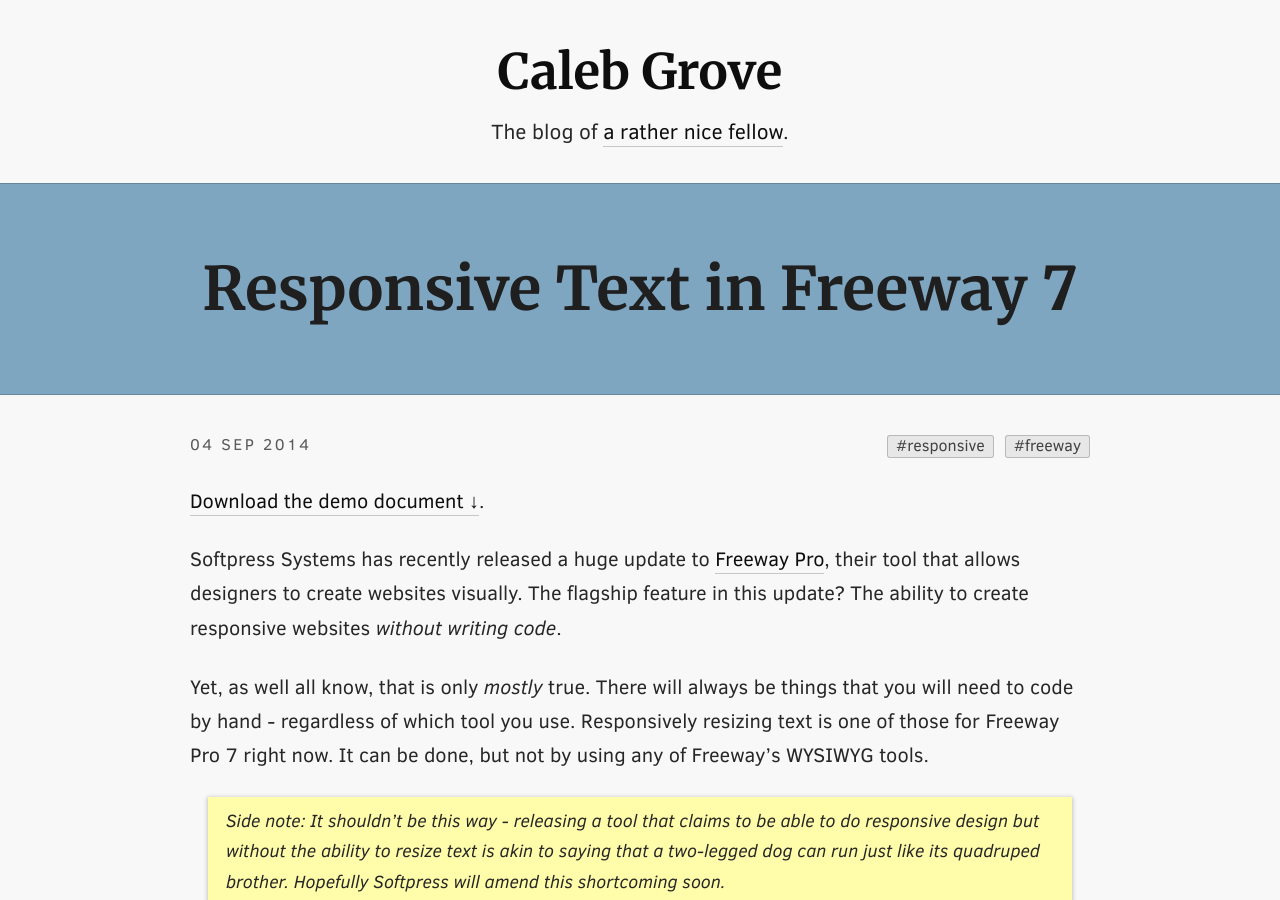
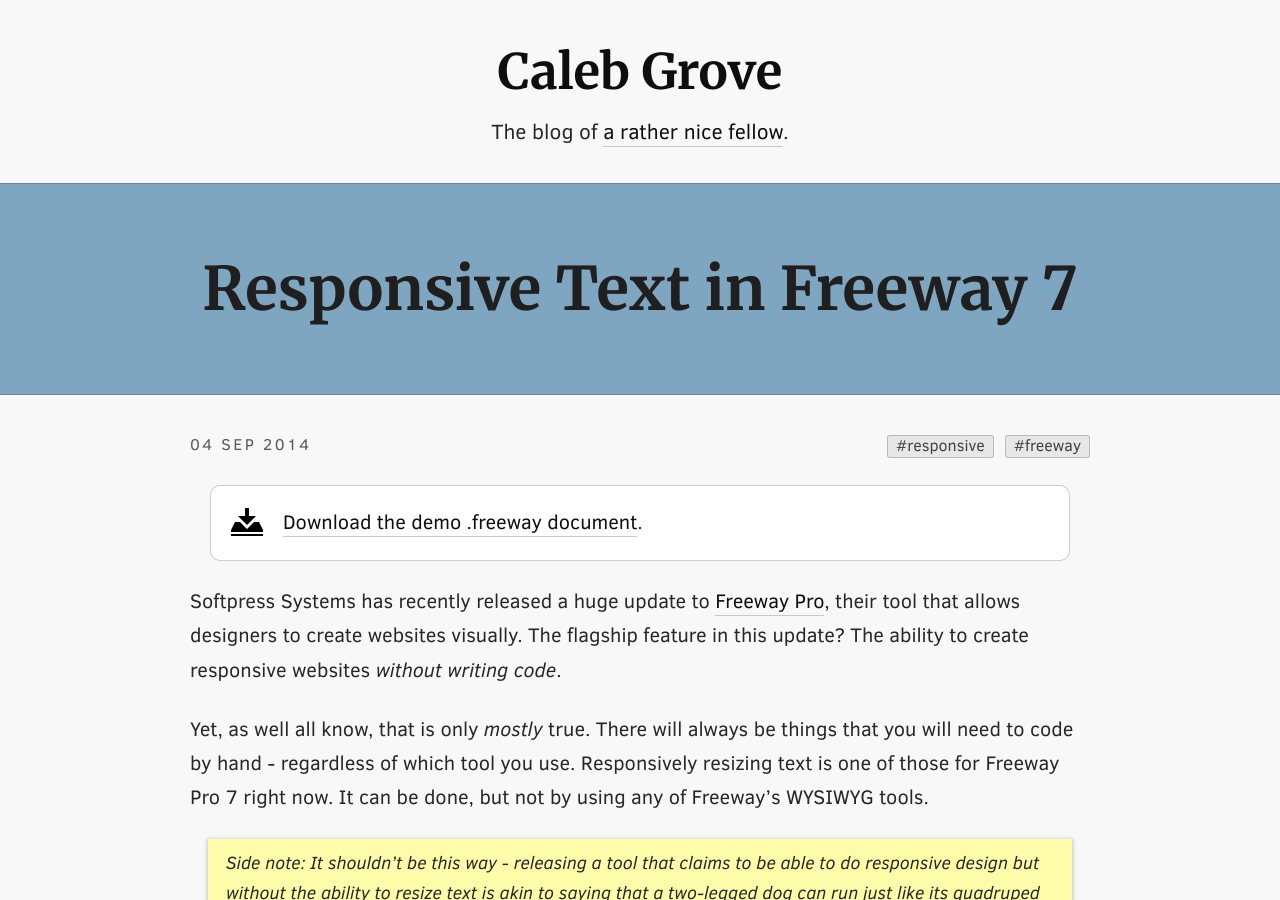
Before and after one commit to calebgrove/CalebGrove, a Jekyll site: the page built from _posts/2014-09-04-responsive-text-in-freeway-7.md, in a window 1280 px wide and 900 px high. Built offline with Jekyll 4.4.1, drawn with Linux system fonts in a browser that asks for light colours.

Commit message:
Adding download class.

```diff
--- a/_posts/2014-09-04-responsive-text-in-freeway-7.md
+++ b/_posts/2014-09-04-responsive-text-in-freeway-7.md
@@ -5,7 +5,8 @@
 tags: freeway responsive
 ---
 
-[Download the demo document](http://cl.ly/XKtR/download/Responsive%20Text.freeway).
+[Download the demo .freeway document](http://cl.ly/XKtR/download/Responsive%20Text.freeway).
+{:.download.freeway}
 
 Softpress Systems has recently released a huge update to [Freeway Pro](http://www.softpress.com/freeway-pro/), their tool that allows designers to create websites visually. The flagship feature in this update? The ability to create responsive websites *without writing code*.
 
```
